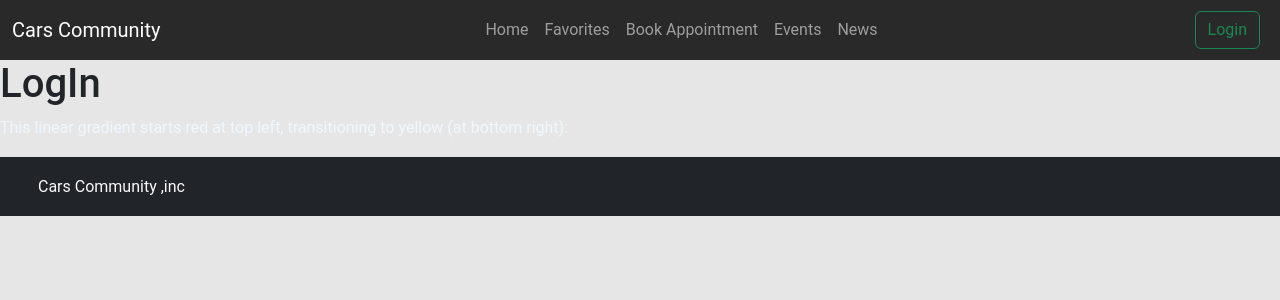
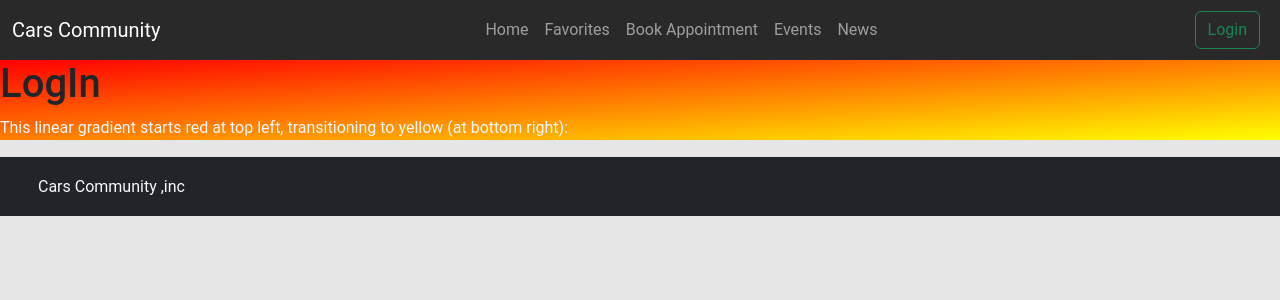
Before and after one commit to bassem620/Cars-Community-Frontend, a React (Create React App) app: page /login in a window 1280 px wide. Shown: the top 300 px of the page. Built offline with nearby package versions, Linux system fonts and the light colour scheme.

Commit message:
css file of boba

```diff
--- a/src/pages/SignIn.jsx
+++ b/src/pages/SignIn.jsx
@@ -1,12 +1,15 @@
 import React from 'react'
-
+import "../signIn.css"
 const SignIn = () => {
     return (
-            <div className="grad1">
-            <h1>LogIn</h1>
-            <p> This linear gradient starts red at top left, transitioning to yellow (at bottom right):</p>
-            </div>
-    )
+      <div className="gradient">
+        <h1>LogIn</h1>
+        <p>
+          This linear gradient starts red at top left, transitioning to yellow
+          (at bottom right):
+        </p>
+      </div>
+    );
 }
 
 export default SignIn
--- a/src/signIn.css
+++ b/src/signIn.css
@@ -1,5 +1,4 @@
-.grad1 {
-    height: 200px;
-    background-color: red; /* For browsers that do not support gradients */
+.gradient {
+    background-color: red;
     background-image: linear-gradient(to bottom right, red, yellow);
   }
```
